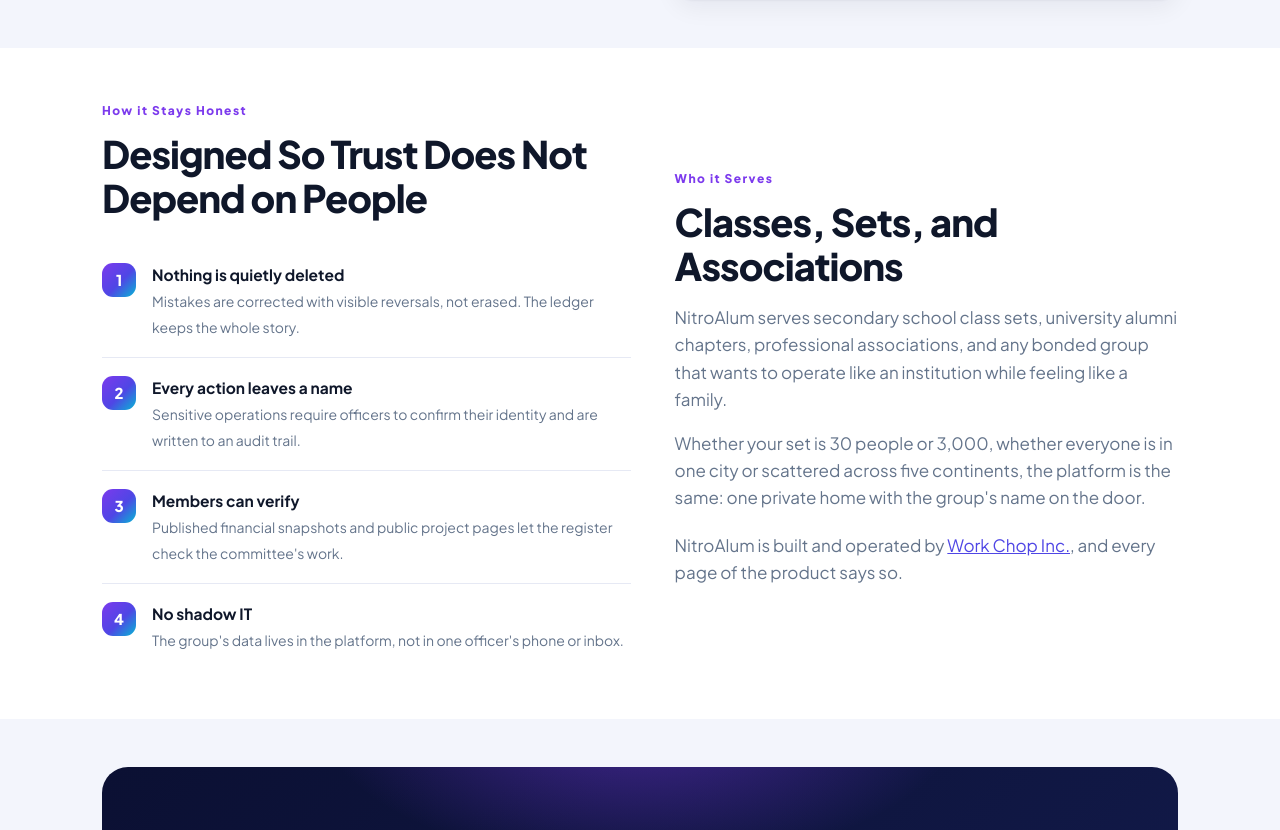
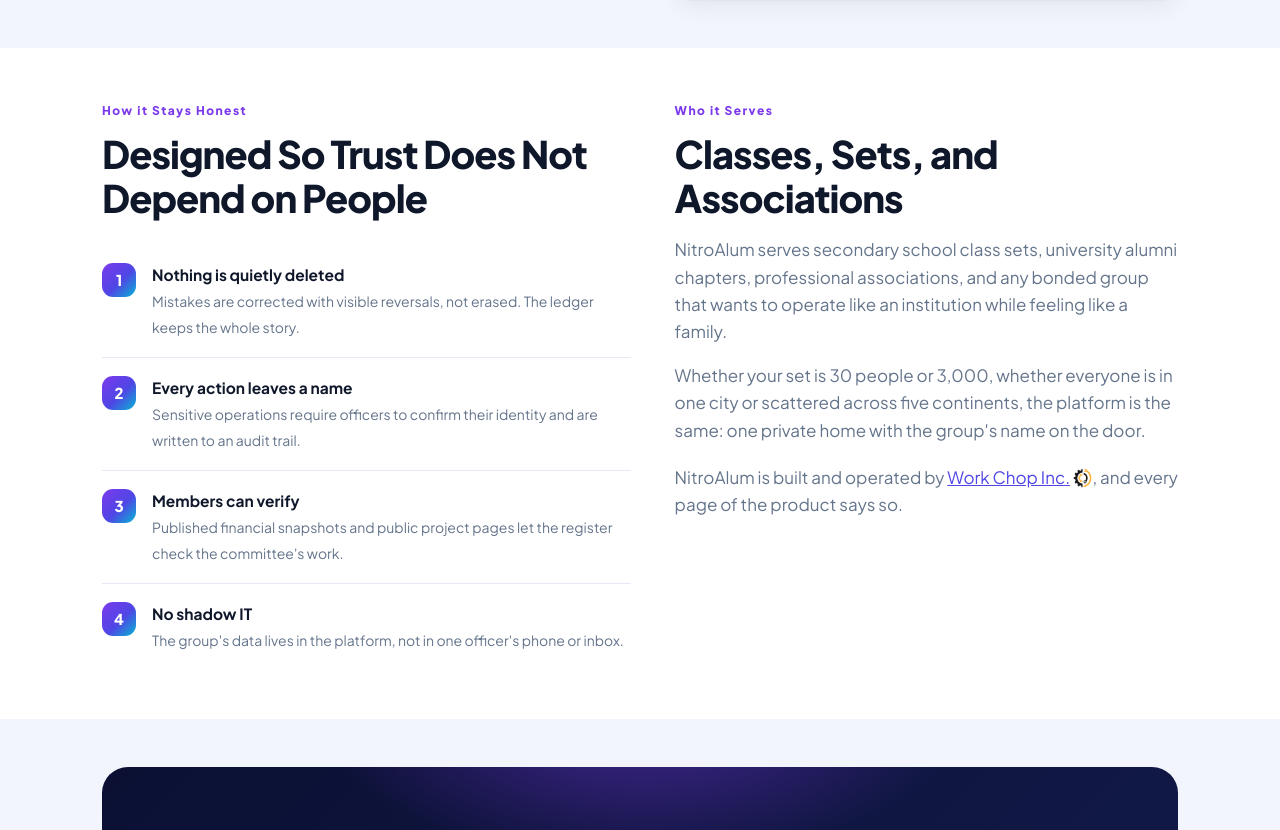
Before and after one commit to ydar996/nitroalum-home, a plain HTML site: page about.html in a window 1280 px wide. Shown: the part 947-1777 px from the top of the page. Drawn offline with Linux system fonts and the light colour scheme.

Commit message:
Top-align split columns and show the Work Chop mark in the About credit

```diff
--- a/about.html
+++ b/about.html
@@ -93,7 +93,7 @@
         <h2>Classes, Sets, and Associations</h2>
         <p class="lede">NitroAlum serves secondary school class sets, university alumni chapters, professional associations, and any bonded group that wants to operate like an institution while feeling like a family.</p>
         <p class="lede">Whether your set is 30 people or 3,000, whether everyone is in one city or scattered across five continents, the platform is the same: one private home with the group's name on the door.</p>
-        <p class="lede" style="margin-top:20px">NitroAlum is built and operated by <a href="https://www.eworkchop.com" rel="noopener">Work Chop Inc.</a>, and every page of the product says so.</p>
+        <p class="lede" style="margin-top:20px">NitroAlum is built and operated by <a href="https://www.eworkchop.com" rel="noopener">Work Chop Inc.</a> <img src="brand/workchop-mark.png" alt="" class="inline-mark">, and every page of the product says so.</p>
       </div>
     </div>
   </div>
--- a/styles.css
+++ b/styles.css
@@ -264,7 +264,7 @@ h2 {
 .t-red { background: #fee2e2; color: #b91c1c; }
 
 /* ---------- Story / split ---------- */
-.split { display: grid; grid-template-columns: 1.05fr 1fr; gap: 44px; align-items: center; }
+.split { display: grid; grid-template-columns: 1.05fr 1fr; gap: 44px; align-items: start; }
 .panel {
   background: var(--card);
   border: 1px solid var(--line);
@@ -505,3 +505,8 @@ table.plain tr:last-child td { border-bottom: none; }
 .mr b { color: #fff; font-weight: 700; font-size: 10.5px; min-width: 34px; text-align: right; }
 .mock-cap { text-align: center; font-size: 11.5px; color: #7d8ac4; margin: 10px 0 0; font-weight: 600; }
 .mr .mbar i { background: linear-gradient(90deg, #7c3aed, #06b6d4); }
+.lede .inline-mark {
+  height: 1.15em;
+  border-radius: 4px;
+  vertical-align: -0.22em;
+}
```
